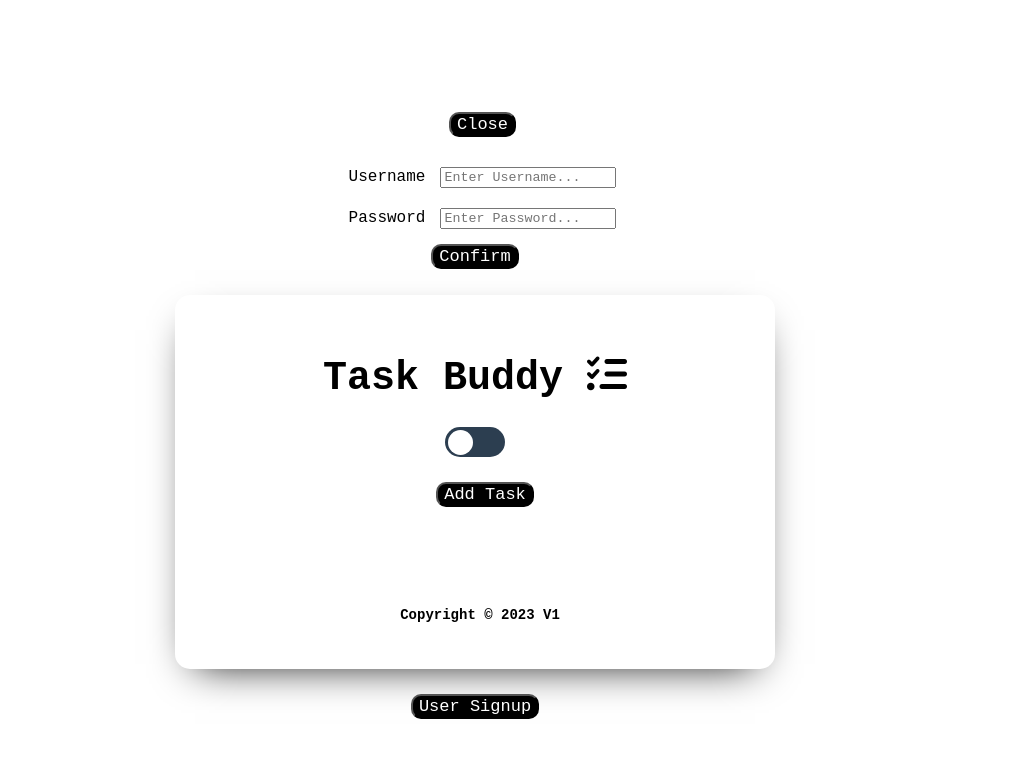
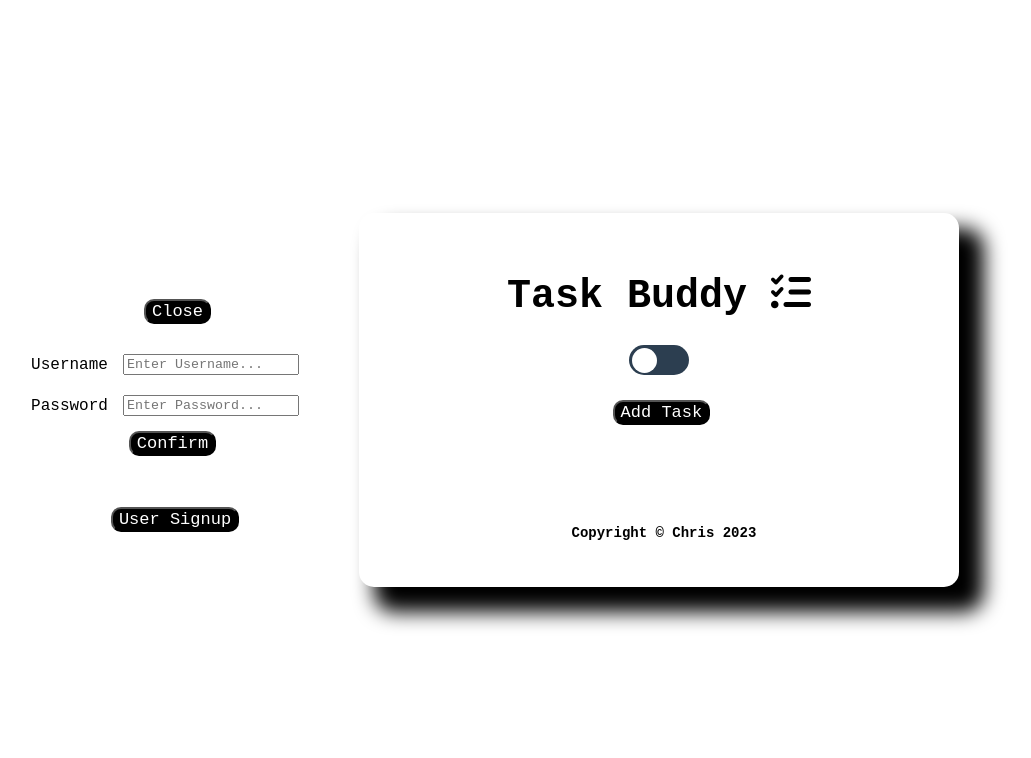
Before and after one commit to Chris5613/App-Manager, a React (Create React App) app in the folder ghi/frontend/: page / in a window 1280 px wide. Both pictures are taken after a click on the button "User Login". Shown: the top 758 px of the page, without its empty margins (165-1196 px from the left). Built offline with nearby package versions, Linux system fonts and the light colour scheme.

Commit message:
Refactor and testing new idea

```diff
--- a/ghi/frontend/public/index.html
+++ b/ghi/frontend/public/index.html
@@ -9,9 +9,12 @@
       name="description"
       content="Web site created using create-react-app"
     />
-    <title>Task Buddy | Home</title>
+    <title>Multi App</title>
   </head>
   <body>
+    <div id="user">
+
+    </div>
     <div id="root"></div>
 
   </body>
--- a/ghi/frontend/src/App.js
+++ b/ghi/frontend/src/App.js
@@ -1,11 +1,10 @@
-import { useState } from "react" // add useEffect for APIs
+import { useState } from "react"
 import Body from './components/TaskBuddy/Tags/Body'
 import Tasks from './components/TaskBuddy/Task/Tasks'
 import AddTask from "./components/TaskBuddy/Task/AddTask"
-// import Footer from './components/Tags/Footer'
 
 
-function App() {
+function TaskBuddy() {
   const [showAddTask, setShowAddTask] = useState(false)
   const [tasks, setTasks] = useState([])
 
@@ -19,6 +18,7 @@ function App() {
     setTasks(tasks.filter((task) => task.id !== id))
   }
 
+
   return (
       <>
       <Body onAdd={() => setShowAddTask(!showAddTask)}
@@ -26,10 +26,28 @@ function App() {
       {showAddTask && <AddTask onAdd={addTask}/>}
       <Tasks tasks={tasks} onDelete={deleteTask} />
       <footer>
-        <p id="footer-text"> <strong>Copyright © 2023 V1</strong></p>
+        <p id="footer-text"> <strong>Copyright © Chris 2023</strong></p>
       </footer>
       </>
   );
 }
 
+function App() {
+
+  let content;
+  let number = 6
+  if(number === 0) {
+    content = <p>hello</p>
+  }
+  else {
+    content = <TaskBuddy />
+  }
+
+  return (
+      <>
+        {content}
+      </>
+  );
+}
+
 export default App;
--- a/ghi/frontend/src/components/TaskBuddy/Tags/Body.js
+++ b/ghi/frontend/src/components/TaskBuddy/Tags/Body.js
@@ -1,7 +1,7 @@
 import Button from '../Button'
-import Toggle from '../../Toggle'
+import Toggle from '../Toggle'
 
-const Header = ({title, onAdd, showAddTask,}) => {
+const Body = ({title, onAdd, showAddTask,}) => {
 
     const logState = state => {
         console.log("Toggled:", state)
@@ -23,8 +23,8 @@ const Header = ({title, onAdd, showAddTask,}) => {
     )
 }
 
-Header.defaultProps = {
+Body.defaultProps = {
     title: "Task Buddy",
 }
 
-export default Header
+export default Body
--- a/ghi/frontend/src/components/TaskBuddy/Tags/Nav.js
+++ b/ghi/frontend/src/components/TaskBuddy/Tags/Nav.js
@@ -13,7 +13,7 @@ const Nav = () => {
 
   return (
     <nav className="navbar">
-        <ul id="nav-btn">
+        <ul>
           <Button onAdd={() =>
           setShowLoginForm(!showLoginForm)}
           showLoginForm={showLoginForm}
--- a/ghi/frontend/src/components/TaskBuddy/UserAuth/LoginForm.js
+++ b/ghi/frontend/src/components/TaskBuddy/UserAuth/LoginForm.js
@@ -14,7 +14,7 @@ const LoginForm = () => {
 
   return (
 
-    <form onSubmit={handleSubmit}>
+    <form className="loginform" onSubmit={handleSubmit}>
             <div className="form-control">
                 <label>Username</label>
                 <input
--- a/ghi/frontend/src/components/TaskBuddy/UserAuth/SignupForm.js
+++ b/ghi/frontend/src/components/TaskBuddy/UserAuth/SignupForm.js
@@ -14,7 +14,7 @@ const SignupForm = () => {
     }
 
     return (
-        <form onSubmit={handleSubmit}>
+        <form className = "signupform" nSubmit={handleSubmit}>
             <div className="form-control">
                 <label>Username</label>
                 <input
--- a/ghi/frontend/src/css/index.css
+++ b/ghi/frontend/src/css/taskbuddy.css
@@ -22,7 +22,7 @@ body {
   height: auto;
   border-radius: 15px;
   padding: 2rem;
-  box-shadow: 0 15px 40px -20px black;
+  box-shadow: 20px 20px 20px 5px black;
 }
 
 
@@ -85,6 +85,10 @@ body {
 }
 
 
+.create-form {
+  margin-left: 25px;
+}
+
 .form-control label{
   margin-right: 15px;
 }
@@ -95,7 +99,7 @@ body {
   color: white;
   font-size: 17px;
   margin-bottom: 10px;
-  margin-right: 15px;
+  margin-left: 15px;
 }
 
 
@@ -125,11 +129,11 @@ body {
 
 
 #task-btn {
-  margin-left: 20px;
+  margin-left: 5px;
 }
 
 ul {
-  margin-right: 25px;
+  margin-right: 35px;
 }
 
 
@@ -187,3 +191,13 @@ ul {
 .input:checked + .span:before {
   transform: translateX(29px);
 }
+
+
+.loginform  {
+  margin-right: 25px;
+}
+
+
+.signupform {
+  margin-right: 20px;
+}
--- a/ghi/frontend/src/index.js
+++ b/ghi/frontend/src/index.js
@@ -1,18 +1,25 @@
 import React from 'react';
 import ReactDOM from 'react-dom/client';
-import './css/index.css';
+import './css/taskbuddy.css';
 import App from './App';
 import Nav from './components/TaskBuddy/Tags/Nav'
 import Footer from './components/TaskBuddy/Tags/Footer'
 
 
+
 const root = ReactDOM.createRoot(document.getElementById('root'));
 root.render(
   <React.StrictMode>
-    <Nav />
     <div className="app">
     <App />
     </div>
-    <Footer />
   </React.StrictMode>
 );
+
+const div = ReactDOM.createRoot(document.getElementById('user'))
+div.render(
+  <>
+  <Nav />
+    <Footer />
+  </>
+)
```
Also changed, not shown: ghi/frontend/setup.js (renamed from ghi/frontend/setup.jsx), ghi/frontend/src/components/TaskBuddy/Toggle.js (renamed from ghi/frontend/src/components/Toggle.js).
